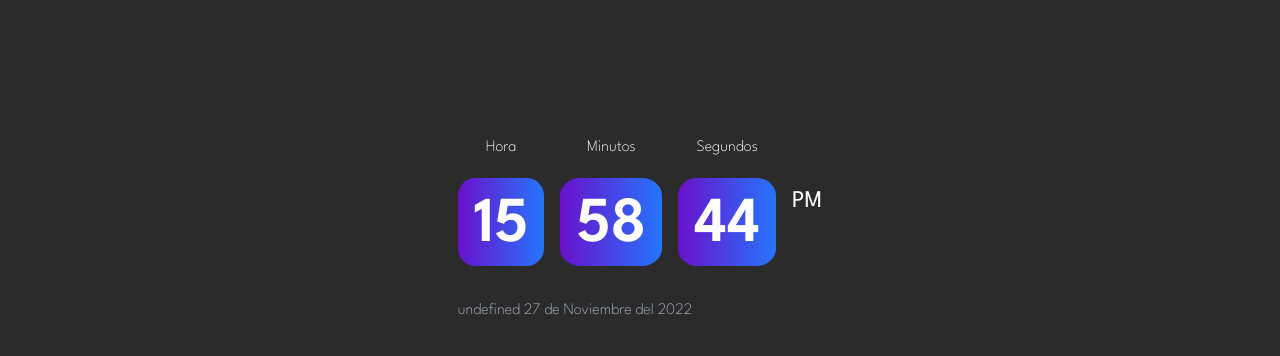
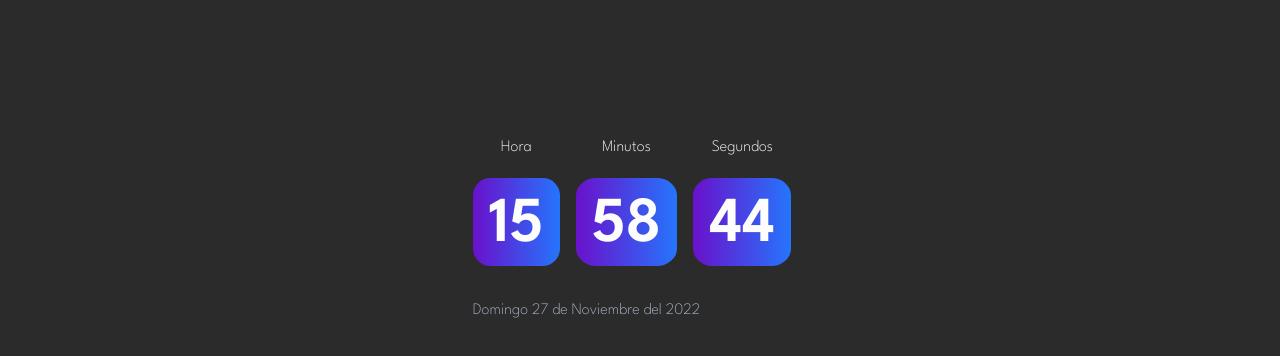
Before and after one commit to Ferney05/digitalclock-genius-tech, a plain HTML site: page index.html in a window 1280 px wide. Shown: the part 104-460 px from the top of the page. Drawn offline with Linux system fonts and the light colour scheme; a web font is replaced by a local one.

Commit message:
Guardando cambios

```diff
--- a/fuentes-colors.css
+++ b/fuentes-colors.css
@@ -16,6 +16,7 @@
 
 * {
     font-family: var(--fuente-spartan);
+    user-select: none;
 }
 
 body {
--- a/mostrandoFecha.js
+++ b/mostrandoFecha.js
@@ -1,9 +1,9 @@
 
-const Weekdays = ['Lunes', 'Martes', 'Miércoles', 'Jueves', 'Viernes', 'Sábado', 'Domingo'];
+const Weekdays = ['Domingo', 'Lunes', 'Martes', 'Miércoles', 'Jueves', 'Viernes', 'Sábado'];
 const monthsOfTheYear = ['Enero', 'Febrero', 'Marzo', 'Abril', 'Mayo', 'Junio', 'Julio', 'Agosto', 'Septiembre', 'Octubre', 'Noviembre', 'Diciembre'];
 
 export const mostrarFecha = () => {
     const fechaActual = new Date();
     const data_fechaActual = document.querySelector('[data-fechaActual]');
-    data_fechaActual.innerHTML = `${Weekdays[fechaActual.getDay() - 1]} ${('0' + fechaActual.getDate()).slice(-2)} de ${monthsOfTheYear[fechaActual.getMonth()]} del ${fechaActual.getFullYear()}`;
+    data_fechaActual.innerHTML = `${Weekdays[fechaActual.getDay()]} ${('0' + fechaActual.getDate()).slice(-2)} de ${monthsOfTheYear[fechaActual.getMonth()]} del ${fechaActual.getFullYear()}`;
 }
--- a/verificando-periodo.js
+++ b/verificando-periodo.js
@@ -6,11 +6,8 @@ export const verificarTiempo = () => {
     const tiempoActual = new Date();
     const hora = tiempoActual.getHours();
 
-    let jornada = hora >= 12 ? 'PM' : 'AM';
-    tarde_mañana.innerHTML = jornada;
-
     let timeGood = hora >= 12 ? 'Buenas tardes ;)' : 'Buenos días 🌤';
-    let goodNoche = hora > 18 || hora < 12 ? 'Buenas noches ☾' : 'Buenos días 🌤';
+    let goodNoche = hora > 18 ? 'Buenas noches ☾' : 'Buenos días 🌤';
 
     goodDay.innerHTML = timeGood;
     goodDay.innerHTML = goodNoche;
```
